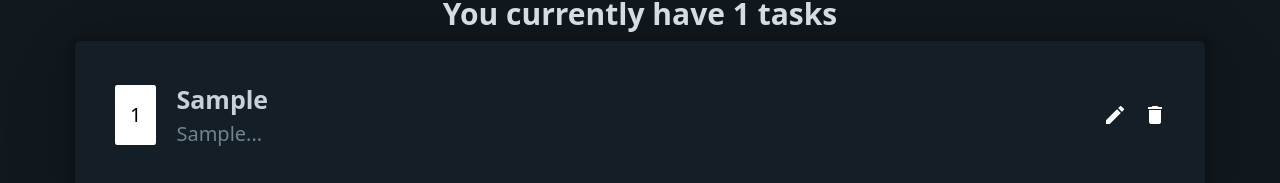
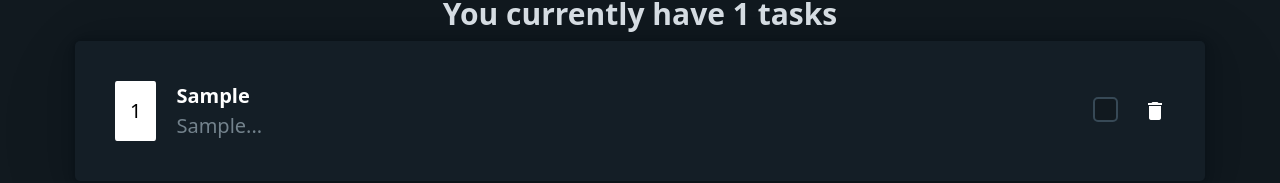
Before and after one commit to khaled5321/Taskflow, a Vue app: page / in a window 1280 px wide. Both pictures are taken after typing "Sample", "Sample" into the empty fields and a click on the button "Add Task". Shown: the part 346-529 px from the top of the page. Built offline with nearby package versions, Linux system fonts and the light colour scheme.

Commit message:
added remove task

```diff
--- a/src/components/TaskList.vue
+++ b/src/components/TaskList.vue
@@ -4,6 +4,7 @@ import { useTaskStore } from '../stores/taskStore';
 
 const taskStore = useTaskStore()
 const { taskCount, tasks } = storeToRefs(taskStore)
+
 </script>
 <template>
     <div class="head">
@@ -14,12 +15,24 @@ const { taskCount, tasks } = storeToRefs(taskStore)
         :class="{firstcard: index===0}">
             <p>{{ index+1 }}</p>
             <div class="headings">
-                <h4>{{task.task}}</h4>
-                <h5>{{task.description? task.description.slice(0,15)+"..." :"No description"}}</h5>
+                <h4 role="button">
+                    <del v-if="task.iscomplete">{{task.task}}</del>
+                    <template v-else>{{task.task}}</template>
+                </h4>
+                <h5>
+                    {{task.description? task.description.slice(0,15)+"..." :"No description"}}
+                </h5>
             </div>
             <div class="icons">
-                <i class="material-icons" role="button">edit</i>
-                <i class="material-icons" role="button">delete</i>
+                <!-- <i class="material-icons" role="button">edit</i> -->
+                <input type="checkbox"
+                @input.change="taskStore.changeStatus(task.id)"
+                v-model="task.iscomplete"/>
+
+                <i
+                class="material-icons"
+                role="button"
+                @click="taskStore.removeTask(task.id)">delete</i>
             </div>
         </article>
     </div>
@@ -31,8 +44,10 @@ h3{
     text-align: center;
     margin-bottom: 0px;
 }
-.head{
-
+h4{
+    background: transparent;
+    padding: 0;
+    border: 0;
 }
 .headings{
     margin-bottom: 0px;
@@ -61,6 +76,7 @@ p{
     display: flex;
     margin-right: 0;
     margin-left: auto;
+    align-items: center;
     gap: 20px;
 }
 i{
--- a/src/stores/taskStore.js
+++ b/src/stores/taskStore.js
@@ -8,10 +8,16 @@ export const useTaskStore = defineStore("taskStore", () => {
   const taskCount = computed(() => tasks.value.length);
 
 
-
-
   function addTask(task) {
     tasks.value.push(task)
   }
-  return { tasks, addTask, taskCount };
+  function changeStatus(id){
+    const task = tasks.value.find(element => element.id === id)
+    task.iscomplete = !task.iscomplete
+  }
+  function removeTask(id){
+    tasks.value =  tasks.value.filter(element => element.id!== id)
+
+  }
+  return { tasks, addTask, taskCount, changeStatus, removeTask };
 });
```
